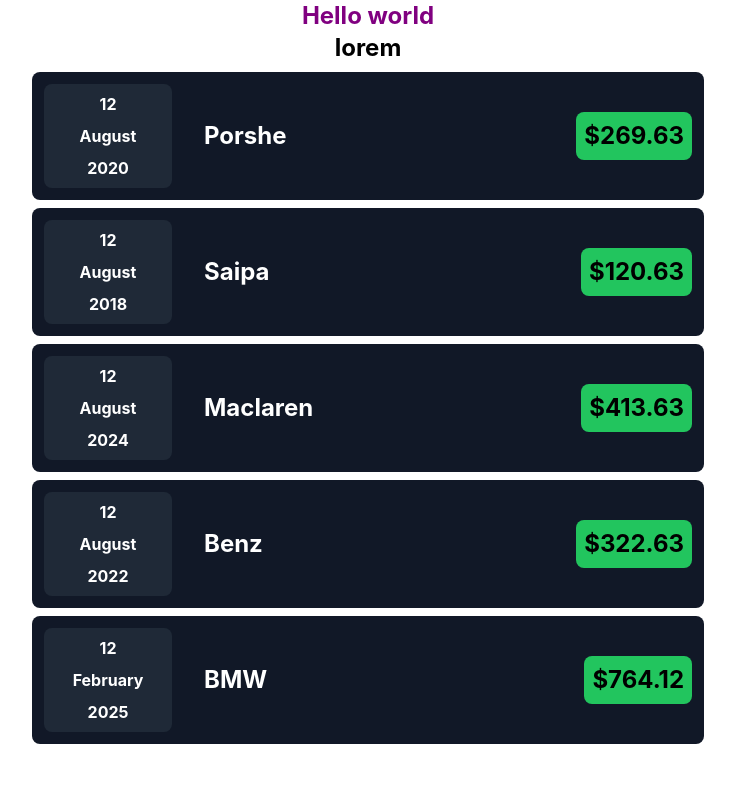
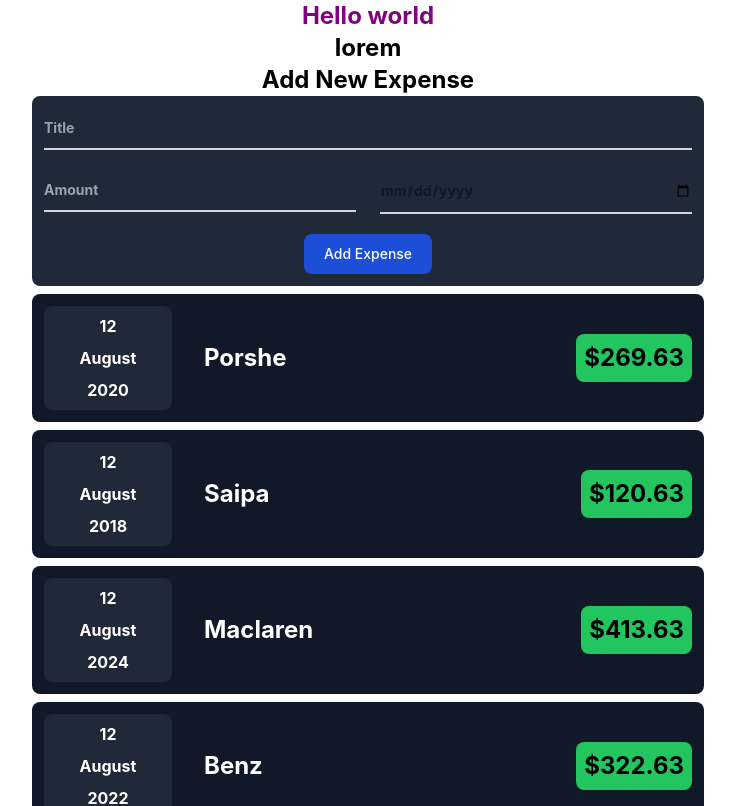
Before and after one commit to amirhasanGhafori/maxdom, a React (Create React App) app: page / in a window 1280 px wide. Shown: the top 806 px of the page, without its empty margins (272-1007 px from the left). Built offline with nearby package versions, Linux system fonts and the light colour scheme; the HTML template or start-up script is replaced by a standard one.

Commit message:
practice react project

```diff
--- a/src/App.js
+++ b/src/App.js
@@ -1,7 +1,8 @@
 import logo from "./logo.svg";
 import "./App.css";
-import ExpenseItem from "./components/ExpenseItem";
-import Expense from "./components/Expense";
+import ExpenseItem from "./components/Expenses/ExpenseItem";
+import Expense from "./components/Expenses/Expense";
+import NewExpense from "./components/NewExpense/NewExpense";
 
 function App() {
   const expenses = [
@@ -41,6 +42,7 @@
     <div className="App text-2xl font-bold">
       <h1 className="font-bold text-purple">Hello world</h1>
       <p>lorem</p>
+      <NewExpense />
       <Expense items={expenses} />
     </div>
   );
--- a/src/components/ExpenseItem.js
+++ b/src/components/Expenses/ExpenseItem.js
@@ -1,15 +1,24 @@
-import Cart from "./Cart";
+import React,{useState} from "react";
+import Cart from "../UI/Cart";
 import ExpenseDate from "./ExpenseDate";
 import "./ExpenseItem.css";
 
 function ExpenseItem(props) {
+
+  const [title,setTitle] = useState(props.title);
+  let gen = "";
+
+  const eventHandler = () =>{
+    setTitle("Updated!!!!" + gen)
+  }
+
   return (
     <Cart className="bg-gray-900 p-3 flex items-center justify-between max-w-2xl rounded-lg gap-2 m-2 mx-auto">
       <div className="flex gap-8 items-center">
         <ExpenseDate date={props.date} />
-        <h2 className="text-white">{props.title}</h2>
+        <h2 className="text-white">{title}</h2>
       </div>
-      <button className="p-2 rounded-lg bg-green-500">${props.amount}</button>
+      <button onClick={eventHandler} className="p-2 rounded-lg bg-green-500">${props.amount}</button>
     </Cart>
   );
 }
--- /dev/null
+++ b/src/components/NewExpense/ExpenseForm.js
@@ -0,0 +1,88 @@
+import { useState } from "react";
+
+const ExpenseForm = () => {
+  const [userInput, setUserInput] = useState({
+    title: "",
+    amount: "",
+    date: "",
+  });
+
+  const titleChangeHandler = (event) => {
+    // setUserInput({
+    //   ...userInput,
+    //   title: event.target.value,
+    // });
+    setUserInput((prevState) => {
+      return { ...prevState, title: event.target.value };
+    });
+  };
+  const amountChangeHandler = (event) => {
+    setUserInput({
+      ...userInput,
+      amount: event.target.value,
+    });
+  };
+
+  const dateChangeHandler = (event) => {
+    setUserInput({
+      ...userInput,
+      date: event.target.value,
+    });
+  };
+
+  return (
+    <>
+      <form class="max-w-2xl bg-gray-800 mx-auto p-3 rounded-lg">
+        <div class="relative z-0 w-full mb-5 group">
+          <input
+            onChange={titleChangeHandler}
+            type="text"
+            name="title"
+            id="title"
+            class="block py-2.5 px-0 w-full text-sm text-gray-900 bg-transparent border-0 border-b-2 border-gray-300 appearance-none dark:text-white dark:border-gray-600 dark:focus:border-blue-500 focus:outline-none focus:ring-0 focus:border-blue-600 peer"
+            placeholder="Title"
+            required
+          />
+        </div>
+
+        <div class="grid md:grid-cols-2 md:gap-6">
+          <div class="relative z-0 w-full mb-5 group">
+            <input
+              onChange={amountChangeHandler}
+              type="number"
+              name="amount"
+              id="amount"
+              class="block py-2.5 px-0 w-full text-sm text-gray-900 bg-transparent border-0 border-b-2 border-gray-300 appearance-none dark:text-white dark:border-gray-600 dark:focus:border-blue-500 focus:outline-none focus:ring-0 focus:border-blue-600 peer"
+              placeholder="Amount"
+              min="0.01"
+              step="0.01"
+              required
+            />
+          </div>
+
+          <div class="relative z-0 w-full mb-5 group">
+            <input
+              onChange={dateChangeHandler}
+              type="date"
+              name="date"
+              id="date"
+              class="block py-2.5 px-0 w-full text-sm text-gray-900 bg-transparent border-0 border-b-2 border-gray-300 appearance-none dark:text-white dark:border-gray-600 dark:focus:border-blue-500 focus:outline-none focus:ring-0 focus:border-blue-600 peer"
+              placeholder="Date"
+              min="2010-01-01"
+              required
+            />
+          </div>
+        </div>
+
+        <button
+          type="submit"
+          class="text-white bg-blue-700 hover:bg-blue-800 focus:ring-4 focus:outline-none focus:ring-blue-300 font-medium rounded-lg text-sm w-full sm:w-auto px-5 py-2.5 text-center dark:bg-blue-600 dark:hover:bg-blue-700 dark:focus:ring-blue-800"
+        >
+          Add Expense
+        </button>
+      </form>
+    </>
+  );
+};
+
+export default ExpenseForm;
--- /dev/null
+++ b/src/components/NewExpense/NewExpense.js
@@ -0,0 +1,12 @@
+import ExpenseForm from "./ExpenseForm";
+
+const NewExpense = () => {
+  return (
+    <>
+      <h1>Add New Expense</h1>
+      <ExpenseForm />
+    </>
+  );
+};
+
+export default NewExpense;
```
Also changed, not shown: src/components/Expenses/Expense.js (renamed from src/components/Expense.js), src/components/Expenses/ExpenseDate.js (renamed from src/components/ExpenseDate.js), src/components/Expenses/ExpenseItem.css (added), src/components/UI/Cart.js (renamed from src/components/Cart.js).
